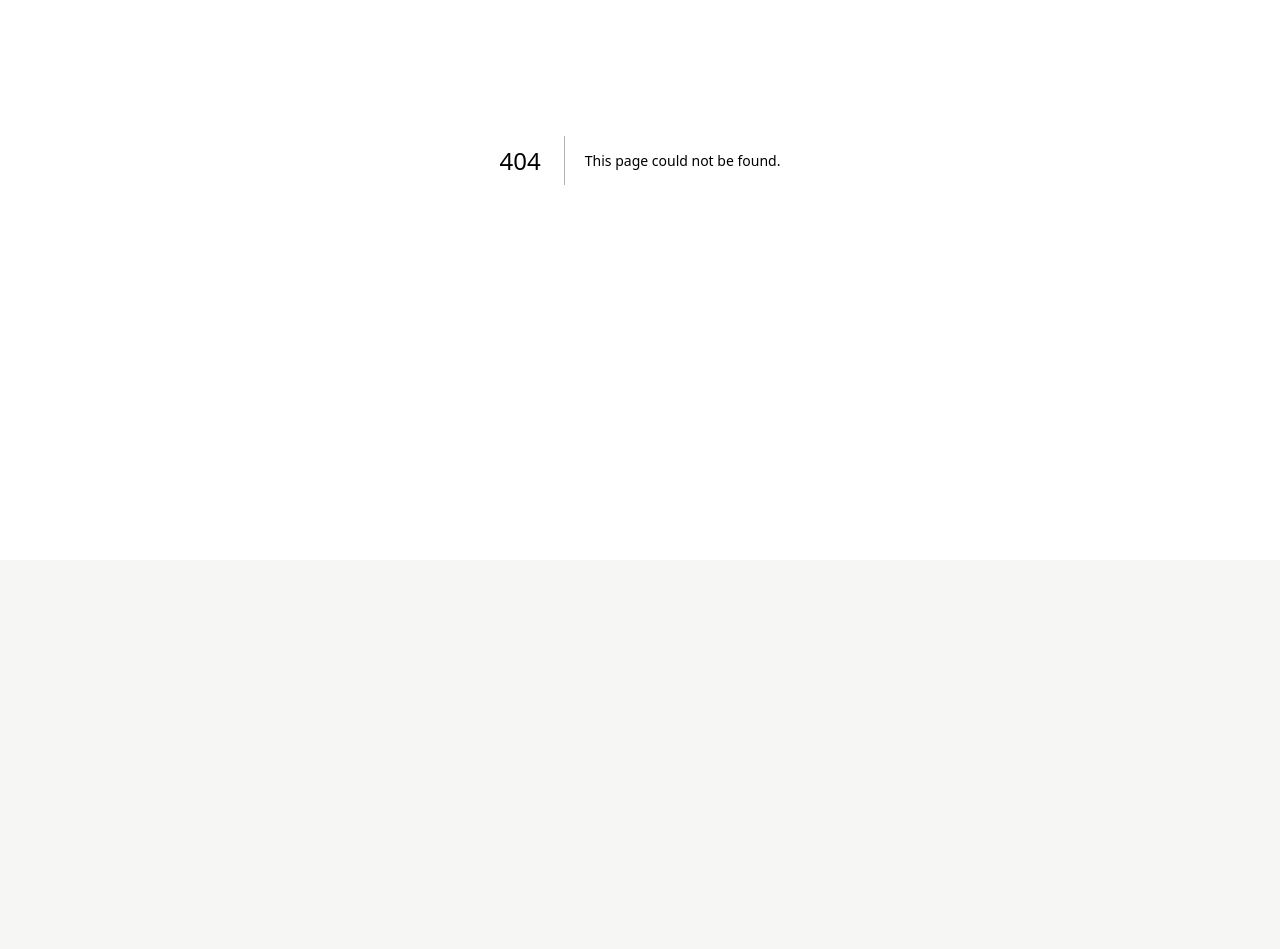
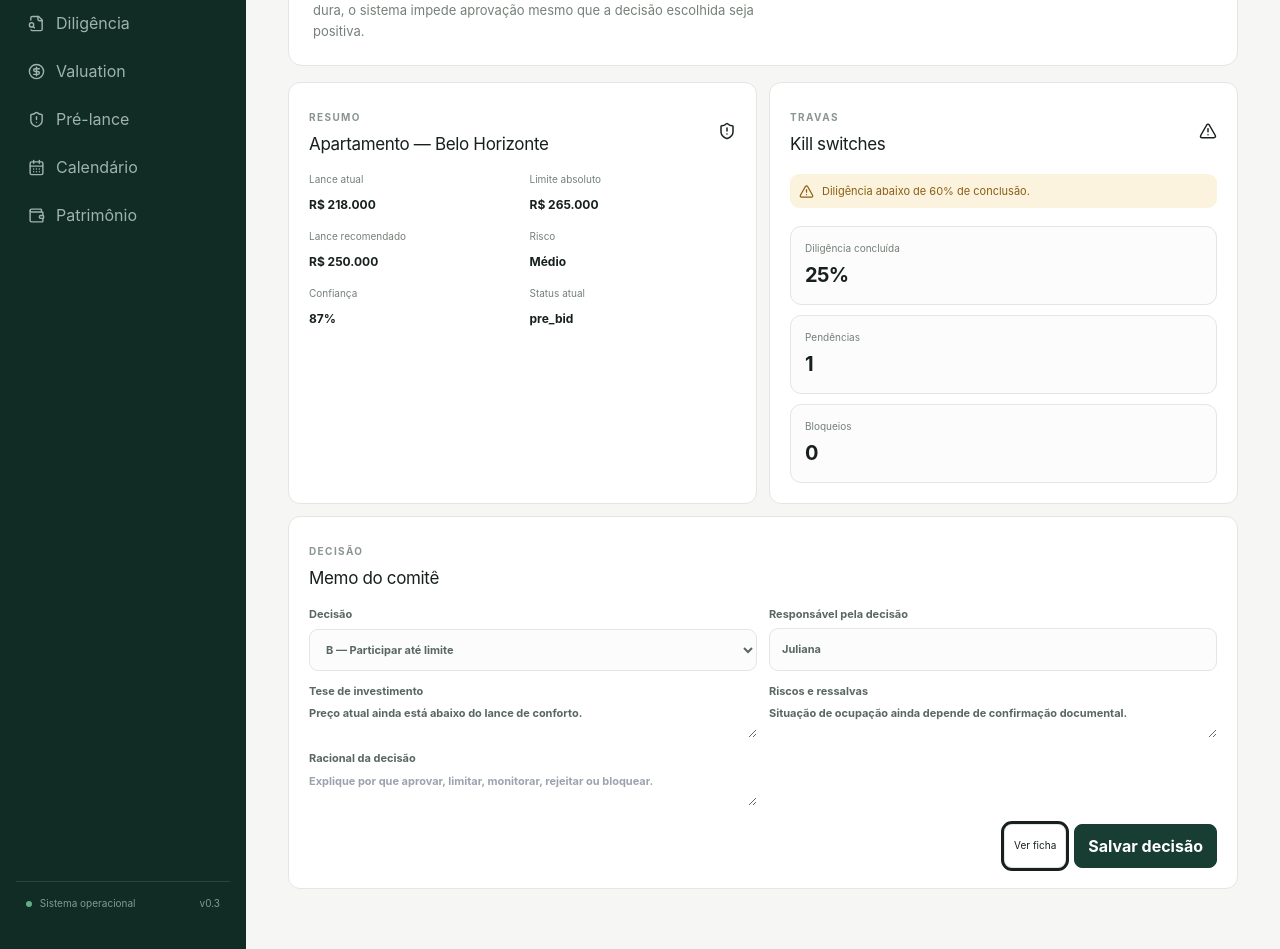
Before and after one commit to agendanutrijulianamoreira-droid/Leiloes, a Next.js app: page /committee in a window 1280 px wide. Before the commit this address had no page. Shown: the part 240-1189 px from the top of the page. Before the commit the page ends 800 px from the top, so only its background shows below. Built offline with nearby package versions, Linux system fonts and the light colour scheme.

Commit message:
feat: add investment committee page

```diff
--- /dev/null
+++ b/app/committee/page.tsx
@@ -0,0 +1,126 @@
+'use client'
+
+import { useEffect, useMemo, useState } from 'react'
+import Link from 'next/link'
+import { AlertTriangle, CheckCircle2, ShieldAlert } from 'lucide-react'
+import { OSShell } from '@/components/os-shell'
+import type { AuctionOpportunity, Decision } from '@/lib/domain'
+import { money } from '@/lib/format'
+import { evaluateCommitteeBlockers, loadCommitteeMemo, saveCommitteeMemo } from '@/lib/local-committee'
+import { loadLocalOpportunities } from '@/lib/local-opportunities'
+
+const decisions: Decision[] = ['A — Aprovar', 'B — Participar até limite', 'C — Monitorar', 'D — Rejeitar', 'Bloqueado']
+
+export default function CommitteePage() {
+  const [opportunities, setOpportunities] = useState<AuctionOpportunity[]>([])
+  const [selectedId, setSelectedId] = useState('')
+  const [decision, setDecision] = useState<Decision>('C — Monitorar')
+  const [thesis, setThesis] = useState('')
+  const [rationale, setRationale] = useState('')
+  const [riskNotes, setRiskNotes] = useState('')
+  const [approvedBy, setApprovedBy] = useState('Juliana')
+  const [message, setMessage] = useState('')
+
+  useEffect(() => {
+    const items = loadLocalOpportunities()
+    setOpportunities(items)
+    const first = items[0]?.id ?? ''
+    setSelectedId(first)
+  }, [])
+
+  const selected = useMemo(() => opportunities.find((item) => item.id === selectedId) ?? null, [opportunities, selectedId])
+  const evaluation = useMemo(() => selected ? evaluateCommitteeBlockers(selected) : null, [selected])
+
+  useEffect(() => {
+    if (!selected) return
+    const memo = loadCommitteeMemo(selected.id)
+    setDecision(memo?.decision ?? selected.decision ?? 'C — Monitorar')
+    setThesis(memo?.thesis ?? selected.mainUpside ?? '')
+    setRationale(memo?.rationale ?? '')
+    setRiskNotes(memo?.riskNotes ?? selected.mainRisk ?? '')
+    setApprovedBy(memo?.approvedBy ?? 'Juliana')
+    setMessage('')
+  }, [selected])
+
+  function submit() {
+    if (!selected) return
+    const result = saveCommitteeMemo({ dealId: selected.id, decision, thesis, rationale, riskNotes, approvedBy })
+    if (!result.ok) {
+      setMessage(result.error)
+      return
+    }
+    setOpportunities(loadLocalOpportunities())
+    setMessage(result.memo.decision === 'Bloqueado' ? 'Decisão salva, mas o sistema bloqueou aprovação por trava de risco.' : 'Decisão do comitê salva com sucesso.')
+  }
+
+  return (
+    <OSShell title="Investment Committee" eyebrow="DECISÃO FORMAL">
+      <section className="sectionIntro actionIntro">
+        <div>
+          <span className="eyebrow">COMITÊ DE INVESTIMENTO</span>
+          <h2>Aprovar, limitar, monitorar ou bloquear</h2>
+          <p>Esta tela registra a decisão final antes do pré-lance. Se houver trava dura, o sistema impede aprovação mesmo que a decisão escolhida seja positiva.</p>
+        </div>
+        <div className="preBidSelector">
+          <select value={selectedId} onChange={(event) => setSelectedId(event.target.value)}>
+            {opportunities.map((item) => <option key={item.id} value={item.id}>{item.id} · {item.title}</option>)}
+          </select>
+        </div>
+      </section>
+
+      {!selected ? <section className="panel"><p className="emptyState">Nenhuma oportunidade disponível. Cadastre uma oportunidade primeiro.</p></section> : (
+        <>
+          <div className="detailGrid">
+            <section className="panel">
+              <div className="panelHead"><div><span className="eyebrow">RESUMO</span><h3>{selected.title}</h3></div><ShieldAlert size={18} /></div>
+              <div className="facts">
+                <div><span>Lance atual</span><strong>{money(selected.currentBid)}</strong></div>
+                <div><span>Limite absoluto</span><strong>{money(selected.maxBidAbsolute)}</strong></div>
+                <div><span>Lance recomendado</span><strong>{money(selected.maxBidRecommended)}</strong></div>
+                <div><span>Risco</span><strong>{selected.risk}</strong></div>
+                <div><span>Confiança</span><strong>{selected.confidence}%</strong></div>
+                <div><span>Status atual</span><strong>{selected.status}</strong></div>
+              </div>
+            </section>
+
+            <section className="panel">
+              <div className="panelHead"><div><span className="eyebrow">TRAVAS</span><h3>Kill switches</h3></div><AlertTriangle size={18} /></div>
+              {evaluation?.blockers.length ? (
+                <div className="blockers committeeBlockers">
+                  {evaluation.blockers.map((blocker) => <div key={blocker}><AlertTriangle size={15} /> {blocker}</div>)}
+                </div>
+              ) : (
+                <div className="committeeClear"><CheckCircle2 size={17} /> Nenhuma trava dura detectada.</div>
+              )}
+              <div className="limitGrid vertical committeeSummary">
+                <div><span>Diligência concluída</span><strong>{evaluation?.diligenceSummary.completionPct ?? 0}%</strong></div>
+                <div><span>Pendências</span><strong>{evaluation?.diligenceSummary.pending ?? 0}</strong></div>
+                <div><span>Bloqueios</span><strong>{evaluation?.diligenceSummary.blocked ?? 0}</strong></div>
+              </div>
+            </section>
+          </div>
+
+          <section className="panel">
+            <div className="panelHead"><div><span className="eyebrow">DECISÃO</span><h3>Memo do comitê</h3></div></div>
+            {message && <div className={message.includes('bloqueou') ? 'formAlert error' : 'formAlert success'}><span>{message}</span></div>}
+            <div className="formGrid twoColumns committeeForm">
+              <label>Decisão
+                <select value={decision} onChange={(event) => setDecision(event.target.value as Decision)}>
+                  {decisions.map((item) => <option key={item} value={item}>{item}</option>)}
+                </select>
+              </label>
+              <label>Responsável pela decisão<input value={approvedBy} onChange={(event) => setApprovedBy(event.target.value)} /></label>
+              <label>Tese de investimento<textarea value={thesis} onChange={(event) => setThesis(event.target.value)} placeholder="Por que essa operação pode fazer sentido?" /></label>
+              <label>Riscos e ressalvas<textarea value={riskNotes} onChange={(event) => setRiskNotes(event.target.value)} placeholder="O que ainda pode destruir a tese?" /></label>
+              <label className="wideField">Racional da decisão<textarea value={rationale} onChange={(event) => setRationale(event.target.value)} placeholder="Explique por que aprovar, limitar, monitorar, rejeitar ou bloquear." /></label>
+            </div>
+            <div className="modalActions">
+              <Link className="outline" href={`/opportunities/${selected.id}`}>Ver ficha</Link>
+              <button className="primary" onClick={submit}>Salvar decisão</button>
+            </div>
+          </section>
+        </>
+      )}
+    </OSShell>
+  )
+}
```
